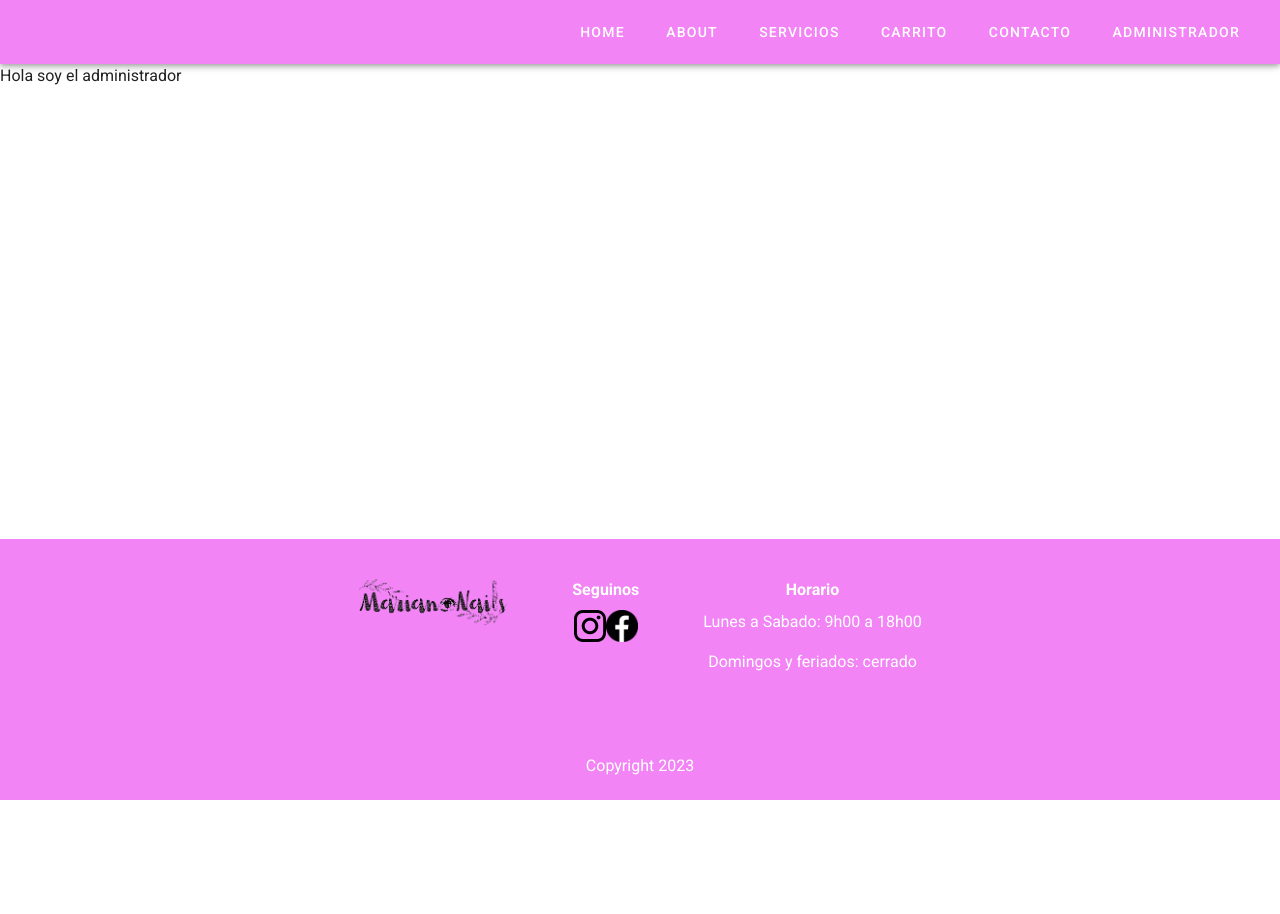
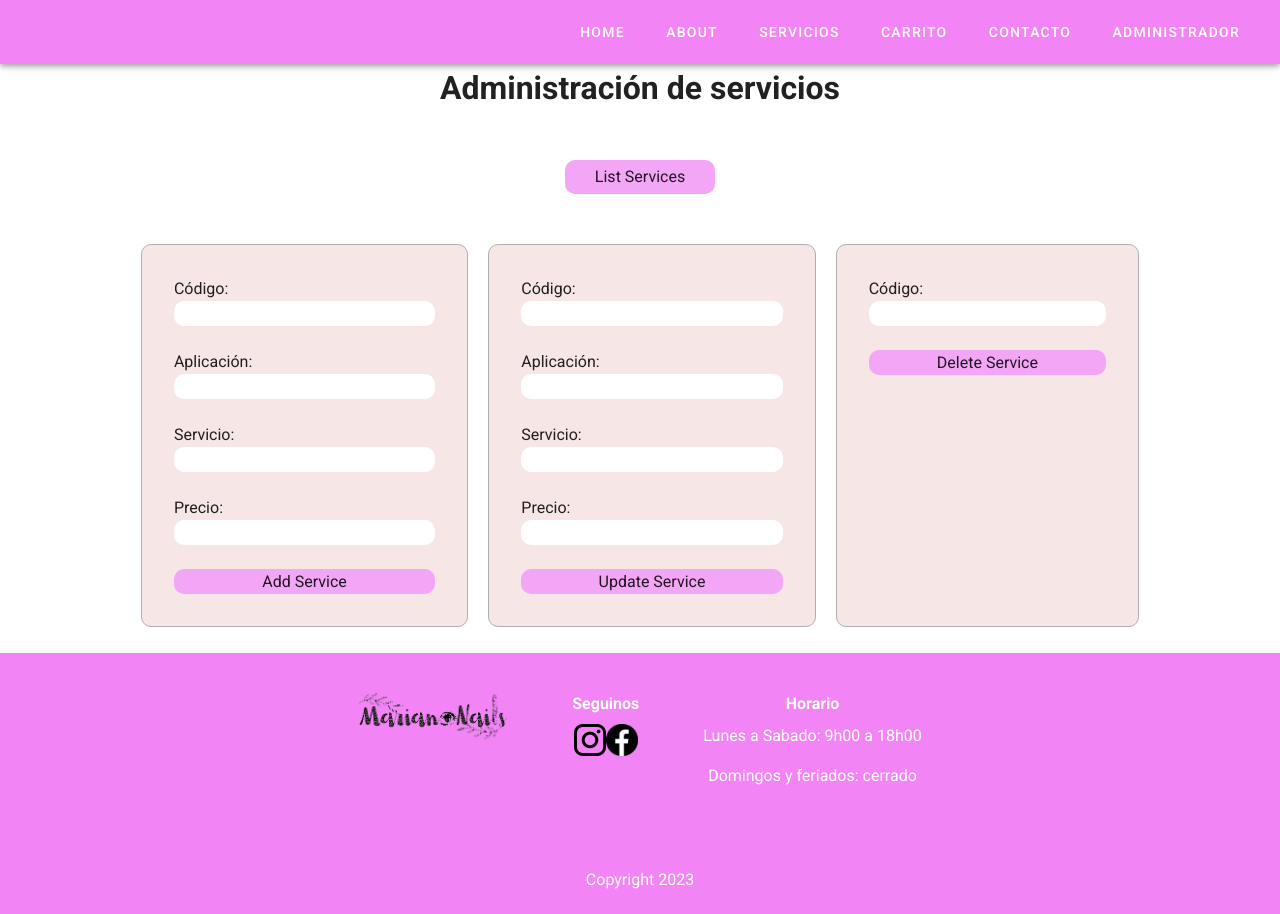
Before and after one commit to crismurbaez/mariana_nails, a Vue app: page /admin in a window 1280 px wide. Before the commit the page ends 800 px from the top, so only its background shows below. Built offline with nearby package versions, Linux system fonts and the light colour scheme.

Commit message:
administración de servicios

```diff
--- a/src/components/CrudServicios.vue
+++ b/src/components/CrudServicios.vue
@@ -1,7 +1,291 @@
 <template>
-  <div>Hola soy el administrador</div>
+  <div class="centrado">
+    <h1 class="titulo">{{ titulo }}</h1>
+    <br /><br />
+    <button id="listButton" class="boton" v-on:click="listButton(e)">
+      List Services
+    </button>
+    <br /><br />
+    <div class="contenedor">
+      <form id="serviceForm" v-on:submit.prevent="submitFormServ">
+        <label for="codigo">Código:</label>
+        <input
+          type="number"
+          id="codigo"
+          name="codigo"
+          v-model="codigo"
+          required
+        /><br /><br />
+
+        <label for="aplicacion">Aplicación:</label>
+        <input
+          type="text"
+          id="aplicacion"
+          name="aplicacion"
+          v-model="aplicacion"
+          required
+        /><br /><br />
+
+        <label for="servicio">Servicio:</label>
+        <input
+          type="text"
+          id="servicio"
+          name="servicio"
+          v-model="servicio"
+          required
+        /><br /><br />
+
+        <label for="precio">Precio:</label>
+        <input
+          type="number"
+          id="precio"
+          name="precio"
+          step="0.01"
+          v-model="precio"
+          required
+        /><br /><br />
+
+        <input type="submit" value="Add Service" class="submit" />
+      </form>
+      <br /><br />
+
+      <form id="updateForm" v-on:submit.prevent="updateForm">
+        <label for="updateCodigo">Código:</label>
+        <input
+          type="number"
+          id="updateCodigo"
+          name="updateCodigo"
+          required
+        /><br /><br />
+
+        <label for="updateAplicacion">Aplicación:</label>
+        <input
+          type="text"
+          id="updateAplicacion"
+          name="updateAplicacion"
+          required
+        /><br /><br />
+
+        <label for="updateServicio">Servicio:</label>
+        <input
+          type="text"
+          id="updateServicio"
+          name="updateServicio"
+          required
+        /><br /><br />
+
+        <label for="updatePrecio">Precio:</label>
+        <input
+          type="number"
+          id="updatePrecio"
+          name="updatePrecio"
+          step="0.01"
+          required
+        /><br /><br />
+
+        <input type="submit" value="Update Service" class="submit" />
+      </form>
+
+      <form id="deleteForm" v-on:submit.prevent="deleteForm">
+        <label for="deleteCodigo">Código:</label>
+        <input
+          type="number"
+          id="deleteCodigo"
+          name="deleteCodigo"
+          required
+        /><br /><br />
+
+        <input type="submit" value="Delete Service" class="submit" />
+      </form>
+    </div>
+  </div>
 </template>
 
 <script>
-export default {};
+import { mapState, mapMutations, mapActions } from "vuex";
+
+export default {
+  name: "Servicios",
+  data: () => ({
+    titulo: "Administración de servicios",
+    codigo: "",
+    aplicacion: "",
+    servicio: "",
+    precio: "",
+  }),
+  computed: {
+    ...mapState(["data1", "data2", "data3", "cart", "count", "servicios"]),
+  },
+  methods: {
+    ...mapMutations(["listButton"]),
+    submitFormServ(e) {
+      // e.preventDefault();
+      console.log(
+        "llegamos al submit-------------------------------",
+        e.target.elements.codigo.value
+      );
+      var form = e.target;
+      var url = "https://codoweb.pythonanywhere.com/servicios";
+      var data = JSON.stringify({
+        codigo: form.elements.codigo.value,
+        aplicacion: form.elements.aplicacion.value,
+        servicio: form.elements.servicio.value,
+        precio: parseFloat(form.elements.precio.value),
+      });
+
+      fetch(url, {
+        method: "POST",
+        headers: {
+          "Content-Type": "application/json",
+        },
+        body: data,
+      })
+        .then(function (response) {
+          if (response.ok) {
+            return response.json();
+          } else {
+            throw new Error("Error: " + response.statusText);
+          }
+        })
+        .then(function (responseData) {
+          swal({
+            title: `${responseData.message}`,
+            text: ``,
+            icon: "success",
+            buttons: false,
+            timer: 1000,
+          });
+          alert(responseData.message);
+          form.reset();
+        })
+        .catch(function (error) {
+          alert(error.message);
+        });
+    },
+    deleteForm(e) {
+      var form = e.target;
+      var url =
+        "https://codoweb.pythonanywhere.com/servicios/" +
+        form.elements.deleteCodigo.value;
+
+      fetch(url, {
+        method: "DELETE",
+      })
+        .then(function (response) {
+          if (response.ok) {
+            return response.json();
+          } else {
+            throw new Error("Error: " + response.statusText);
+          }
+        })
+        .then(function (responseData) {
+          alert(responseData.message);
+          form.reset();
+        })
+        .catch(function (error) {
+          alert(error.message);
+        });
+    },
+    updateForm(e) {
+      // e.preventDefault();
+      var form = e.target;
+      var url =
+        "https://codoweb.pythonanywhere.com/servicios/" +
+        form.elements.updateCodigo.value;
+      var data = JSON.stringify({
+        aplicacion: form.elements.updateAplicacion.value,
+        servicio: form.elements.updateServicio.value,
+        precio: parseFloat(form.elements.updatePrecio.value),
+      });
+
+      fetch(url, {
+        method: "PUT",
+        headers: {
+          "Content-Type": "application/json",
+        },
+        body: data,
+      })
+        .then(function (response) {
+          if (response.ok) {
+            return response.json();
+          } else {
+            throw new Error("Error: " + response.statusText);
+          }
+        })
+        .then(function (responseData) {
+          alert(responseData.message);
+          form.reset();
+        })
+        .catch(function (error) {
+          alert(error.message);
+        });
+    },
+  },
+};
 </script>
+<style>
+/* Formulario */
+.titulo {
+  text-align: center;
+}
+
+.boton {
+  border-radius: 10px;
+  padding: 5px;
+  background-color: var(--oscuro);
+  width: 150px;
+  justify-content: center;
+}
+.contenedor {
+  margin: 1rem 0px;
+  display: flex;
+  justify-content: space-evenly;
+}
+form {
+  text-align: left;
+  width: auto;
+  padding: 2rem;
+  border: 1px solid var(--border);
+  background-color: var(--claro);
+  margin: 10px;
+  border-radius: 10px;
+}
+
+form input {
+  width: 100%;
+  height: 25px;
+  border-radius: 10px;
+  background-color: white;
+}
+
+form select {
+  width: 100%;
+  height: 25px;
+  border-radius: 10px;
+}
+
+form textarea {
+  width: 100%;
+  border-radius: 10px;
+}
+.submit {
+  background-color: var(--oscuro);
+}
+
+.centrado {
+  text-align: center;
+}
+
+.b1 {
+  color: var(--texto);
+  border-radius: 3px;
+  border: 1px solid var(--border);
+  padding: 5px;
+  box-shadow: 0 8px 16px 0 rgba(0, 0, 0, 0.2), 0 6px 20px 0 rgba(0, 0, 0, 0.19);
+}
+
+.b1:hover {
+  opacity: 1;
+  box-shadow: none;
+}
+</style>
--- a/src/components/Serviciosforyou.vue
+++ b/src/components/Serviciosforyou.vue
@@ -10,7 +10,7 @@
           </router-link>
         </div>
         <h2 class="texto-nav servicios-h">Servicios</h2>
-        <span>{{ servicios }}</span>
+        <!-- <span>{{ servicios }}</span> -->
       </div>
       <hr class="bg-oscuro" style="margin-bottom: 4rem" />
       <!-- Manicura -->
--- a/src/store/index.js
+++ b/src/store/index.js
@@ -334,6 +334,41 @@ export default new Vuex.Store({
         }
       }
     },
+
+    listButton() {
+      var url = "https://codoweb.pythonanywhere.com/servicios";
+
+      fetch(url)
+        .then(function (response) {
+          if (response.ok) {
+            return response.json();
+          } else {
+            throw new Error("Error: " + response.statusText);
+          }
+        })
+        .then(function (responseData) {
+          var services = responseData;
+          var message = "";
+          services.forEach(function (service) {
+            message += "Código: " + service.codigo + "\n";
+            message += "Aplicación: " + service.aplicacion + "\n";
+            message += "Servicio: " + service.servicio + "\n";
+            message += "Precio: " + service.precio + "\n\n";
+          });
+          console.log(message);
+          swal({
+            title: `Lista de servicios`,
+            text: `${message}`,
+            icon: null,
+            buttons: true,
+          });
+        })
+        .catch(function (error) {
+          alert(error.message);
+        });
+    },
+
+
     // obtenerCarrito() {
     //   fetch(URL + "carrito")
     //     .then((response) => response.json())
```
